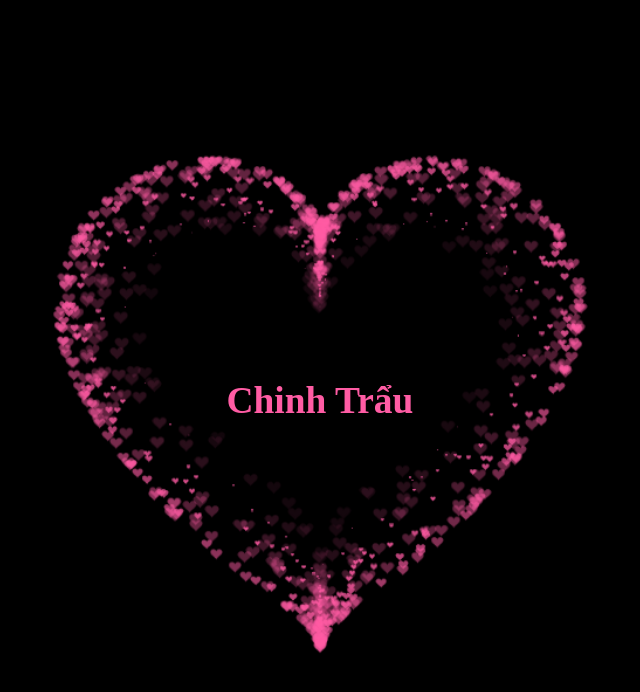
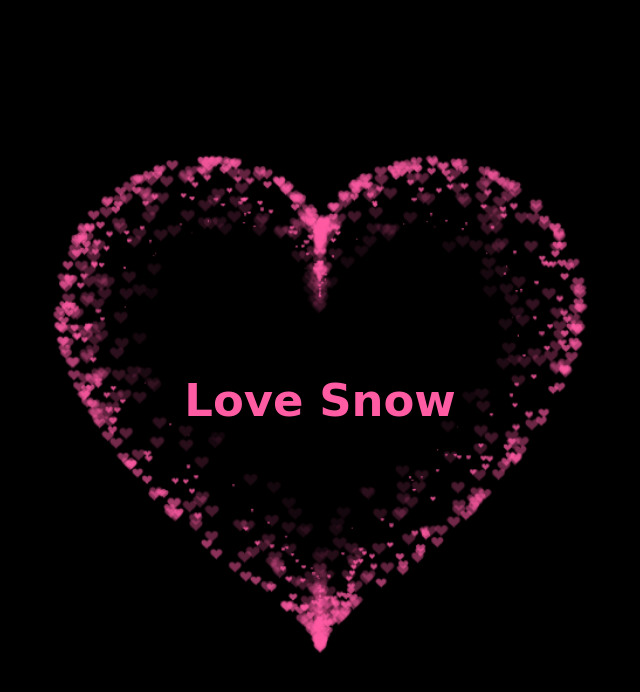
Before and after one commit to harrypik2/My-Heart, a plain HTML site: page index.html in a window 1280 px wide. Shown: the whole page, without its empty margins (320-960 px from the left). Drawn offline with Linux system fonts and the light colour scheme.

Commit message:
Update index.html

```diff
--- a/index.html
+++ b/index.html
@@ -15,7 +15,11 @@
         align-items: center;
       }
       h1 {
+        font-family: 'Dancing Script', cursive;
+        font-family: 'Rampart One', cursive;
+        font-size: 3vw;
         color: #ff5ca4;
+        animation: animate 2s infinite;
       }
       .box {
         width: 100%;
@@ -39,10 +43,14 @@
         width: 500px;
         animation: animate 2s infinite;
       }
-      h1 {
-        animation: animate 2s infinite;
+
+      #pinkboard:before {
+        left: 100px;
+        transform: rotate(-45deg);
+        transform-origin: 0 100%;
+        box-shadow: 0 14px 28px rgba(0, 0, 0, 0.25), 0 10px 10px rgba(0, 0, 0, 0.22);
       }
-      #pinkboard:before,
+
       #pinkboard:after {
         content: "";
         position: absolute;
@@ -51,17 +59,6 @@
         height: 160px;
         border-top-left-radius: 50px;
         border-top-right-radius: 50px;
-      }
-
-      #pinkboard:before {
-        left: 100px;
-        transform: rotate(-45deg);
-        transform-origin: 0 100%;
-        box-shadow: 0 14px 28px rgba(0, 0, 0, 0.25),
-          0 10px 10px rgba(0, 0, 0, 0.22);
-      }
-
-      #pinkboard:after {
         left: 0;
         transform: rotate(45deg);
         transform-origin: 100% 100%;
@@ -85,7 +82,7 @@
   </head>
 
   <body>
-    <h1>Chinh Trẩu</h1>
+    <h1>Love Snow</h1>
     <div class="box">
       <canvas id="pinkboard"></canvas>
     </div>
```
